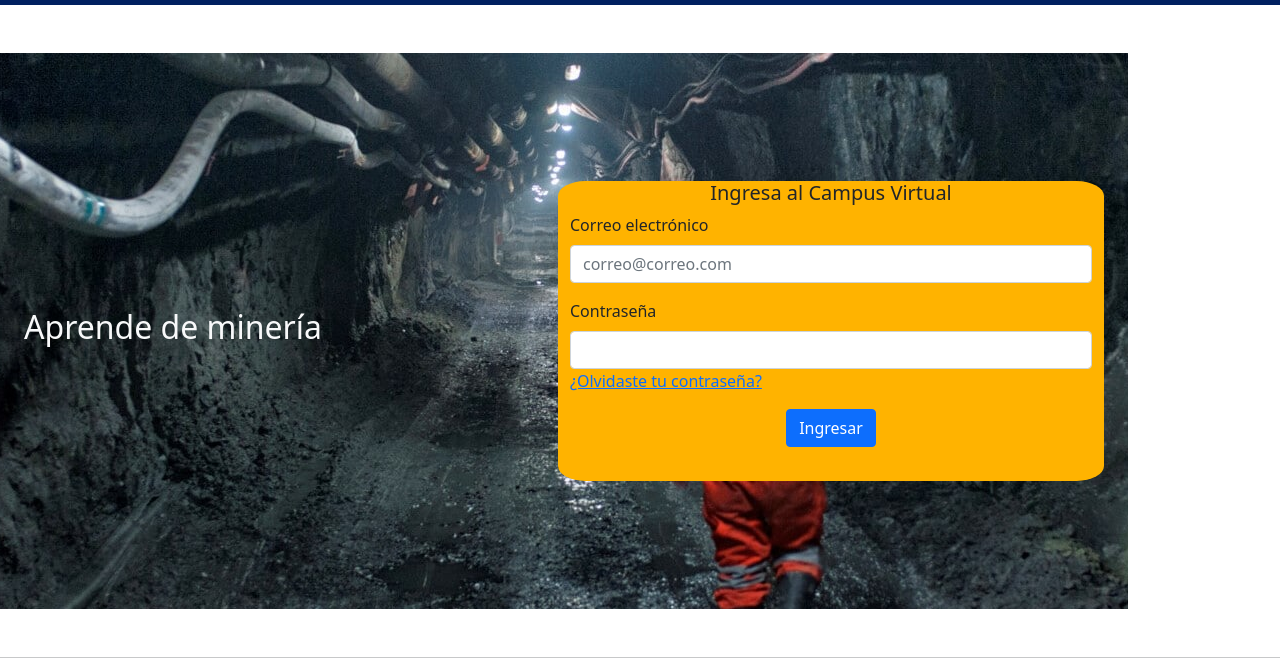
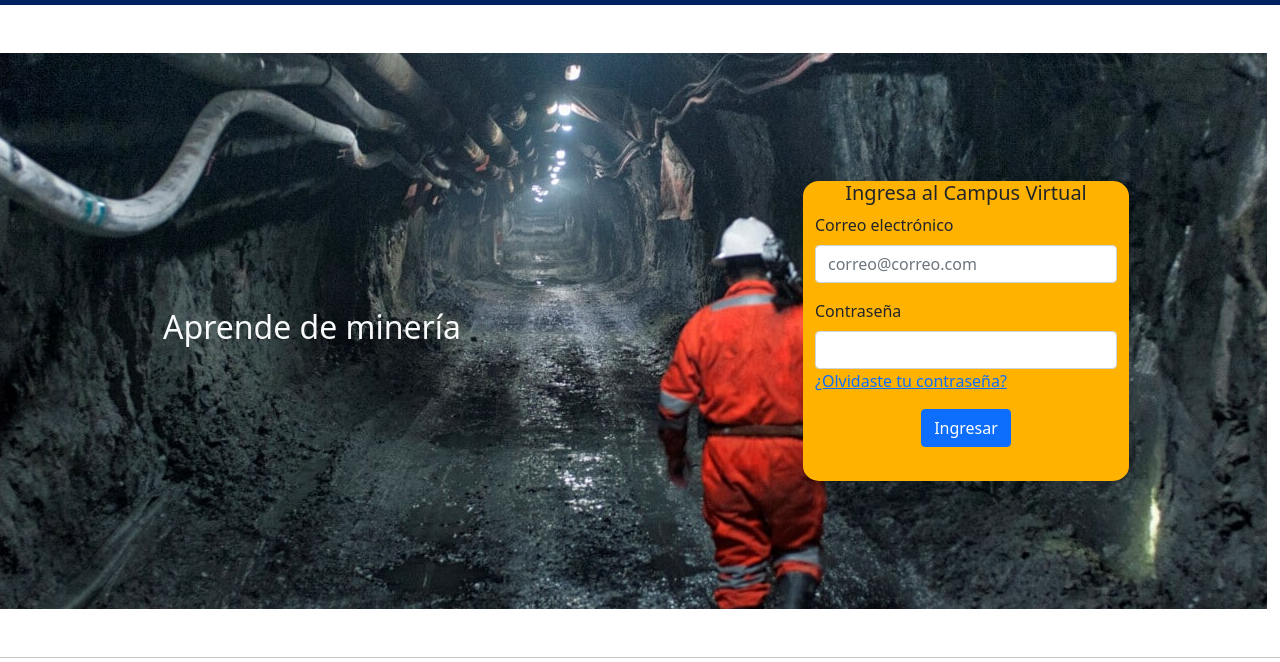
Before and after one commit to victormanuel2022/RHM-Empresa-Contratista-y-Consultora, a plain HTML site: page campus.html in a window 1280 px wide. Shown: the part 118-780 px from the top of the page. Drawn offline with Linux system fonts and the light colour scheme.

Commit message:
Se cambia el ancho de columnas cuando la pagina campus se ve en un celular de col-6 a col-3

```diff
--- a/campus.html
+++ b/campus.html
@@ -104,11 +104,11 @@
 
   <!-- Formulario de ingreso al campus virtual -->
 
-  <div class="row container d-flex justify-content-between mt-5 mb-5 img-campus align-items-center">
-    <div class="col-12 col-sm-6">
+  <div class="row d-flex justify-content-around mt-5 mb-5 img-campus align-items-center">
+    <div class="col-12 col-sm-3">
       <h2 class="text-aprende text-light">Aprende de minería</h2>
     </div>
-    <div class="col-12 col-sm-6 formul-campus">
+    <div class="col-12 col-sm-3 formul-campus">
         <div class="info">
           <h5 class="card-title text-center">Ingresa al Campus Virtual</h5>
           <form>
--- a/css/style.css
+++ b/css/style.css
@@ -84,7 +84,8 @@
   margin: 128px 0; }
 
 .img-campus {
-  background: url(/img/Campus.jpg); }
+  background: url(/img/Campus.jpg);
+  background-repeat: no-repeat; }
   .img-campus .text-aprende:hover {
     animation: efecto 3s; }
 
--- a/scss/secciones/_formulario.scss
+++ b/scss/secciones/_formulario.scss
@@ -14,10 +14,12 @@
     border-radius: 5%;
     margin: 128px 0;
 
+
 }
 
 .img-campus{
     background: url(/img/Campus.jpg);
+    background-repeat: no-repeat;
 
     .text-aprende:hover{
             animation: efecto 3s;
```
